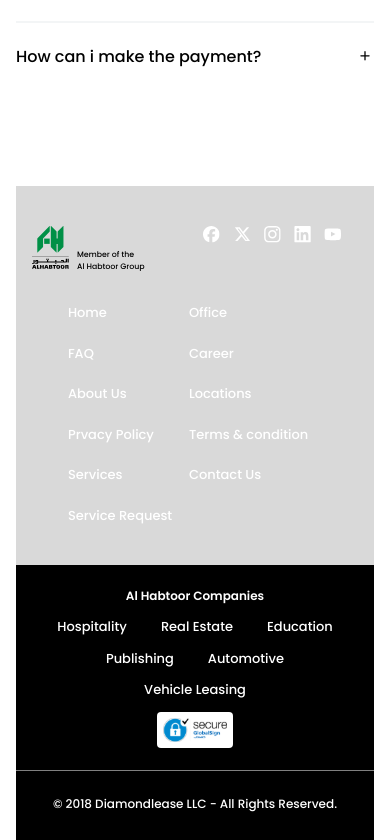
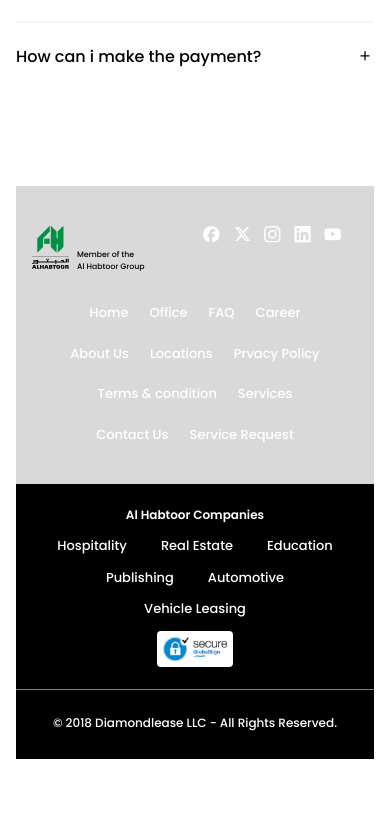
Before and after one commit to iknoul/figmadesign_to_next, a Next.js app: page / in a window 390 px wide. Shown: the part 4204-5044 px from the top of the page. After the commit the page ends 4963 px from the top, so only its background shows below. Built offline with nearby package versions, Linux system fonts and the light colour scheme.

Commit message:
title and readme edited

```diff
--- a/src/app/components/Footer/styles/Footer.module.css
+++ b/src/app/components/Footer/styles/Footer.module.css
@@ -143,6 +143,12 @@
     .footer .top .navs strong,  .footer .top .navs div:last-child{
         display: none;
     }
+    .navs .topNavs{
+        justify-content: center;
+    }
+    .footer .top .navs .topNavs .navItem{
+        width: fit-content;
+    }
     .footer .orgCompaniesMobile{
         color: white;
         width: 100%;
```
